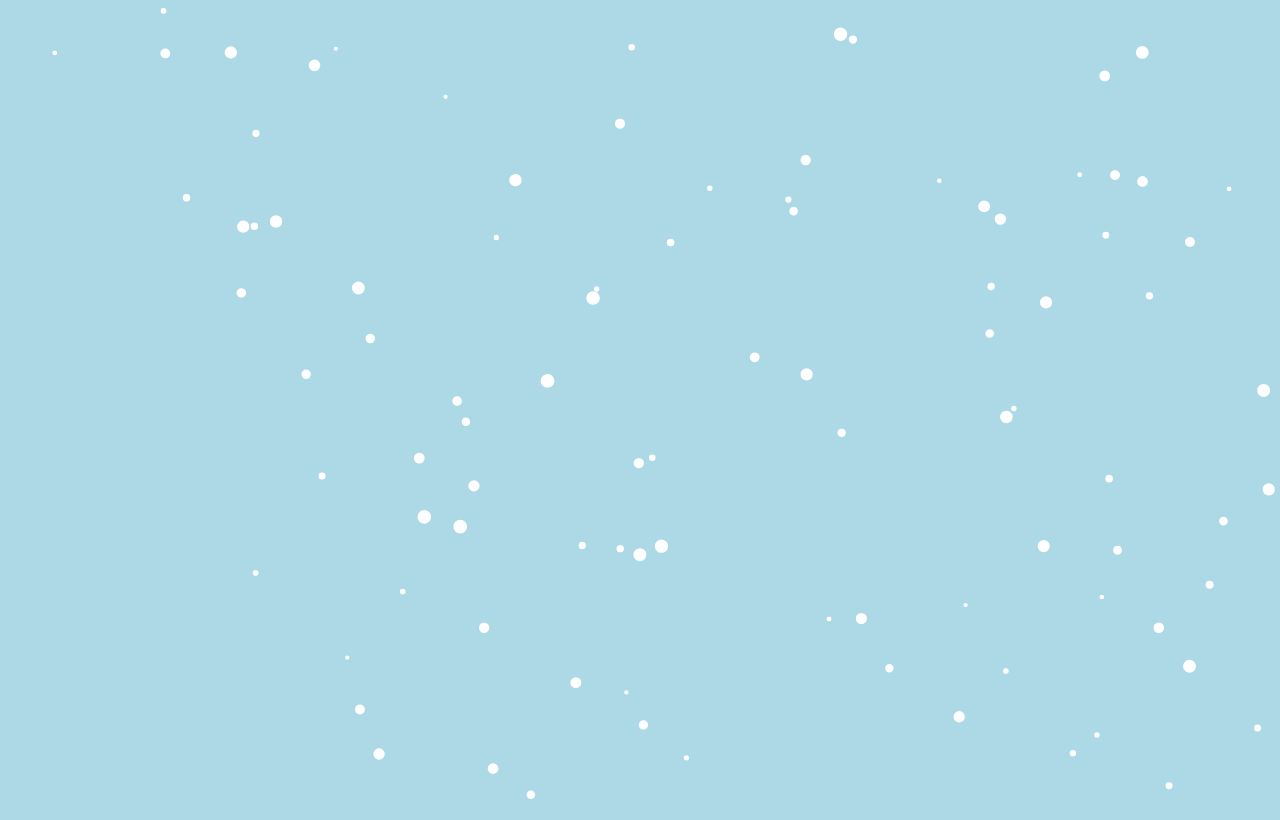
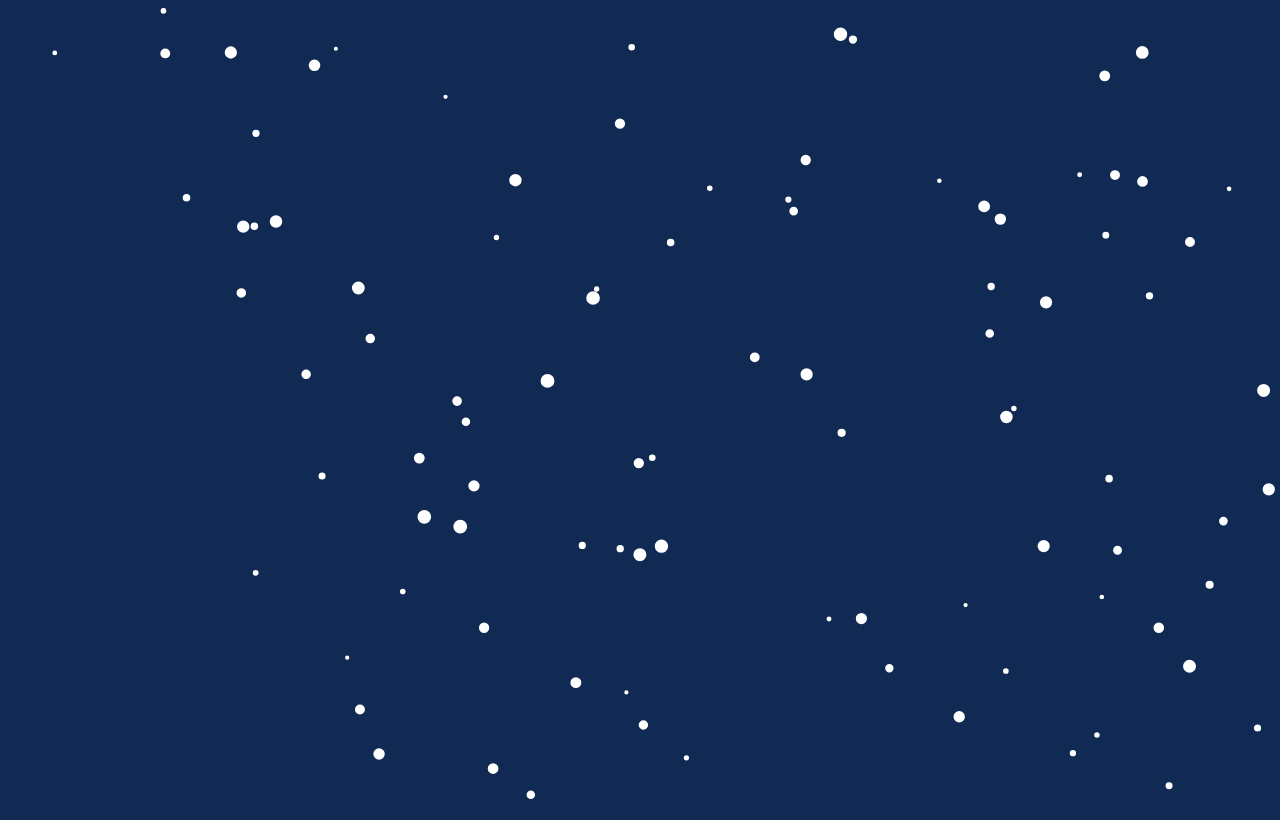
Before and after one commit to PolarisTLX/Snowy-Background-Project, a plain HTML site: page index.html in a window 1280 px wide. Drawn offline with Linux system fonts and the light colour scheme.

Commit message:
return to normal without scroll bars

```diff
--- a/index.html
+++ b/index.html
@@ -9,8 +9,8 @@
     <style>
       body {
         /* to hide scroll bars: */
-        /* background: #102a54; */
-        background: lightblue;
+        background: #102a54;
+        /* background: lightblue; */
         overflow: hidden;
       }
     </style>
```
